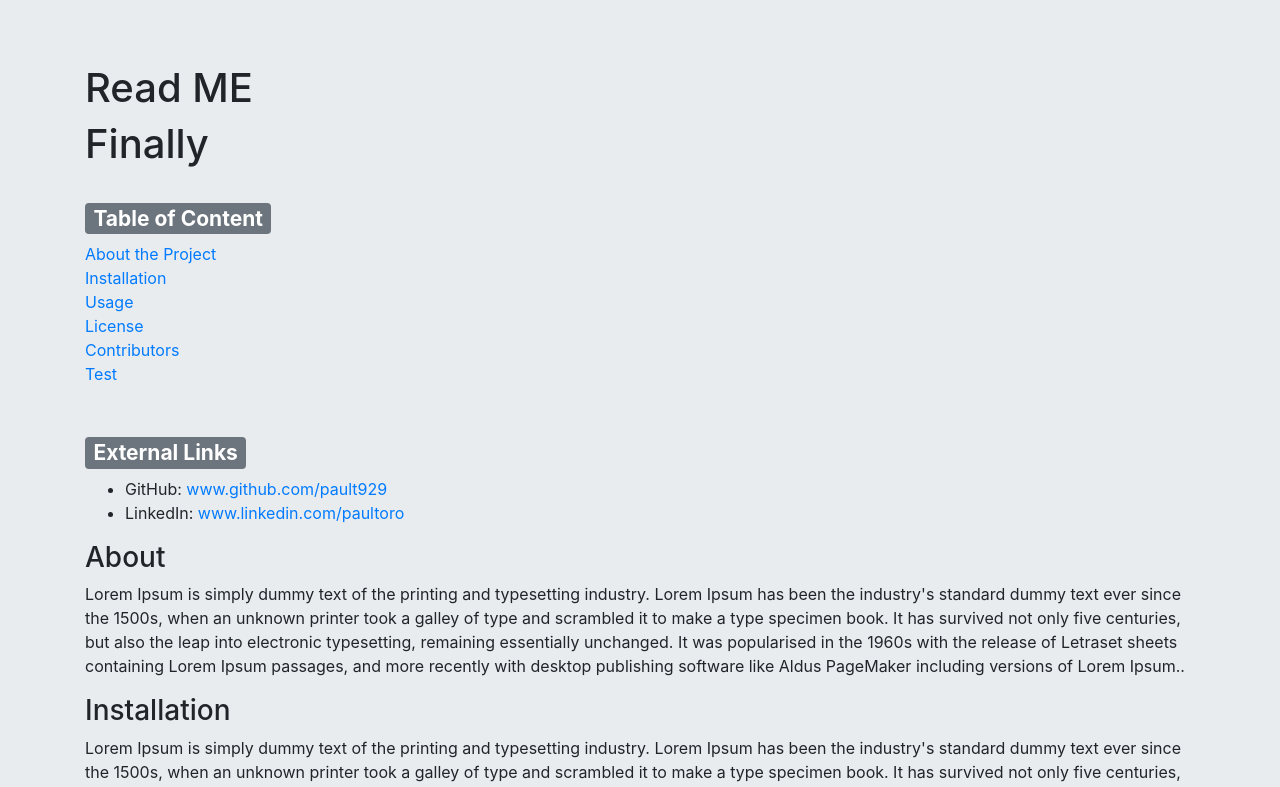
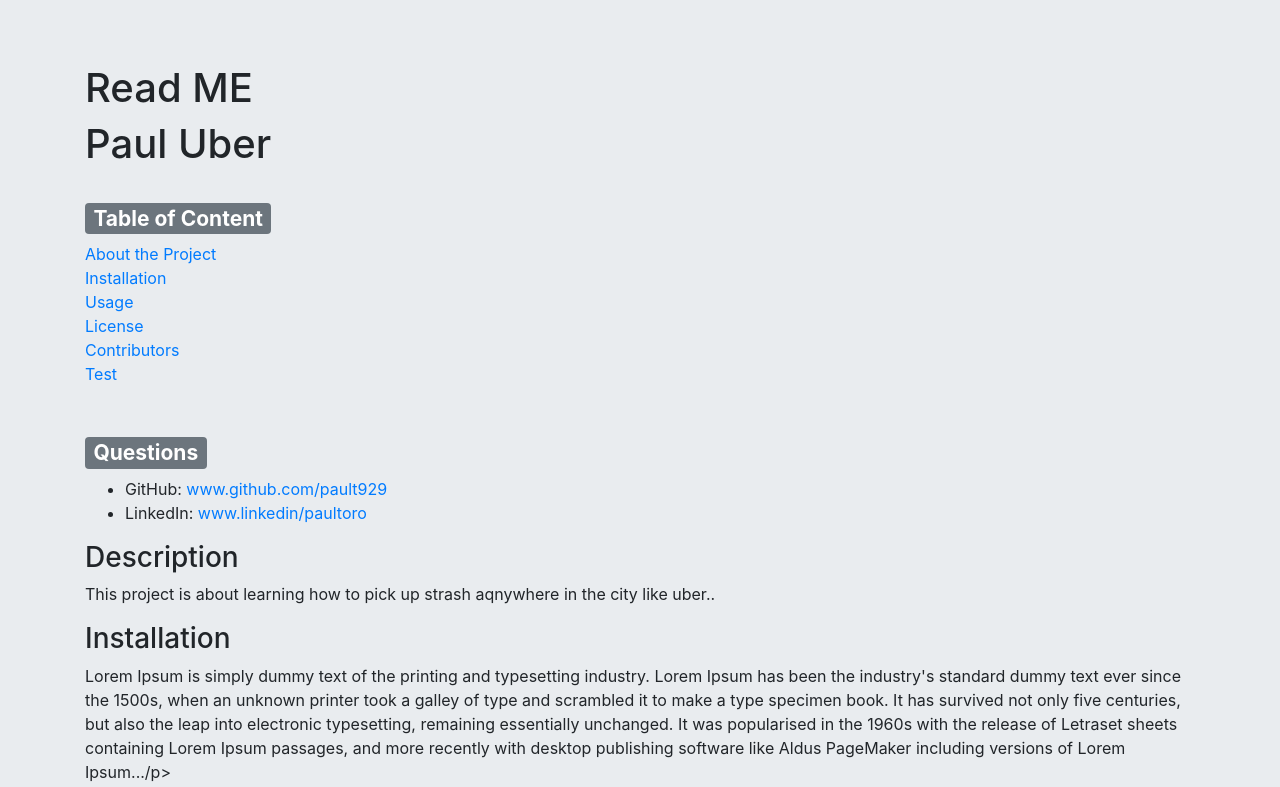
Before and after one commit to pault929/Can-you-READ-a-READaME, a website: page index.html in a window 1280 px wide. Shown: the top 787 px of the page. Drawn offline with nearby package versions, Linux system fonts and the light colour scheme.

Commit message:
fixing links got git and LinkedIn

```diff
--- a/index.html
+++ b/index.html
@@ -5,13 +5,13 @@
   <meta charset="UTF-8">
   <meta http-equiv="X-UA-Compatible" content="ie=edge">
   <link rel="stylesheet" href="https://maxcdn.bootstrapcdn.com/bootstrap/4.0.0/css/bootstrap.min.css">
-  <title>Finally</title>
+  <title>Paul Uber</title>
 </head>
 <body>
   <div class="jumbotron jumbotron-fluid">
   <div class="container">
   <h1>Read ME</h1>
-    <h1 class="display-5">Finally</h1>
+    <h1 class="display-5">Paul Uber</h1>
 
     <br>
     <h3><span class="badge badge-secondary">Table of Content</span></h3>
@@ -23,18 +23,18 @@
       <a href=#Test>Test</a><br>
     <br>
     <br>
-    <h3><span class="badge badge-secondary">External Links</span></h3>
+    <h3><span class="badge badge-secondary">Questions</span></h3>
     <ul>
-      <li>GitHub: <a href=www.github.com/pault929>www.github.com/pault929</a></li>
-      <li>LinkedIn: <a href=www.linkedin.com/paultoro>www.linkedin.com/paultoro</a></li>
+      <li>GitHub: <a href="https://github.com/pault929">www.github.com/pault929</a></li>
+      <li>LinkedIn: <a href="https://www.linkedin.com/paultoro">www.linkedin/paultoro</a></li>
     </ul>
 
-      <p id="About" class="lead"><h3>About</h3>Lorem Ipsum is simply dummy text of the printing and typesetting industry. Lorem Ipsum has been the industry's standard dummy text ever since the 1500s, when an unknown printer took a galley of type and scrambled it to make a type specimen book. It has survived not only five centuries, but also the leap into electronic typesetting, remaining essentially unchanged. It was popularised in the 1960s with the release of Letraset sheets containing Lorem Ipsum passages, and more recently with desktop publishing software like Aldus PageMaker including versions of Lorem Ipsum..</p>
-      <p id="Installation" class="lead"><h3>Installation</h3>Lorem Ipsum is simply dummy text of the printing and typesetting industry. Lorem Ipsum has been the industry's standard dummy text ever since the 1500s, when an unknown printer took a galley of type and scrambled it to make a type specimen book. It has survived not only five centuries, but also the leap into electronic typesetting, remaining essentially unchanged. It was popularised in the 1960s with the release of Letraset sheets containing Lorem Ipsum passages, and more recently with desktop publishing software like Aldus PageMaker including versions of Lorem Ipsum../p>
-      <p id="Usage" class="lead"><h3>Usage</h3>Lorem Ipsum is simply dummy text of the printing and typesetting industry. Lorem Ipsum has been the industry's standard dummy text ever since the 1500s, when an unknown printer took a galley of type and scrambled it to make a type specimen book. It has survived not only five centuries, but also the leap into electronic typesetting, remaining essentially unchanged. It was popularised in the 1960s with the release of Letraset sheets containing Lorem Ipsum passages, and more recently with desktop publishing software like Aldus PageMaker including versions of Lorem Ipsum..</p>
-      <p id="License" class="lead"><h3>License</h3>Lorem Ipsum is simply dummy text of the printing and typesetting industry. Lorem Ipsum has been the industry's standard dummy text ever since the 1500s, when an unknown printer took a galley of type and scrambled it to make a type specimen book. It has survived not only five centuries, but also the leap into electronic typesetting, remaining essentially unchanged. It was popularised in the 1960s with the release of Letraset sheets containing Lorem Ipsum passages, and more recently with desktop publishing software like Aldus PageMaker including versions of Lorem Ipsum..</p>
-      <p id="Contributing" class="lead"><h3>Contributors</h3>Lorem Ipsum is simply dummy text of the printing and typesetting industry. Lorem Ipsum has been the industry's standard dummy text ever since the 1500s, when an unknown printer took a galley of type and scrambled it to make a type specimen book. It has survived not only five centuries, but also the leap into electronic typesetting, remaining essentially unchanged. It was popularised in the 1960s with the release of Letraset sheets containing Lorem Ipsum passages, and more recently with desktop publishing software like Aldus PageMaker including versions of Lorem Ipsum..</p>
-      <p id="Test" class="lead"><h3>Test</h3>Lorem Ipsum is simply dummy text of the printing and typesetting industry. Lorem Ipsum has been the industry's standard dummy text ever since the 1500s, when an unknown printer took a galley of type and scrambled it to make a type specimen book. It has survived not only five centuries, but also the leap into electronic typesetting, remaining essentially unchanged. It was popularised in the 1960s with the release of Letraset sheets containing Lorem Ipsum passages, and more recently with desktop publishing software like Aldus PageMaker including versions of Lorem Ipsum..</p>
+      <p id="About" class="lead"><h3>Description</h3>This project is about learning how to pick up strash aqnywhere in the city like uber..</p>
+      <p id="Installation" class="lead"><h3>Installation</h3>Lorem Ipsum is simply dummy text of the printing and typesetting industry. Lorem Ipsum has been the industry's standard dummy text ever since the 1500s, when an unknown printer took a galley of type and scrambled it to make a type specimen book. It has survived not only five centuries, but also the leap into electronic typesetting, remaining essentially unchanged. It was popularised in the 1960s with the release of Letraset sheets containing Lorem Ipsum passages, and more recently with desktop publishing software like Aldus PageMaker including versions of Lorem Ipsum.../p>
+      <p id="Usage" class="lead"><h3>Usage</h3>Lorem Ipsum is simply dummy text of the printing and typesetting industry. Lorem Ipsum has been the industry's standard dummy text ever since the 1500s, when an unknown printer took a galley of type and scrambled it to make a type specimen book. It has survived not only five centuries, but also the leap into electronic typesetting, remaining essentially unchanged. It was popularised in the 1960s with the release of Letraset sheets containing Lorem Ipsum passages, and more recently with desktop publishing software like Aldus PageMaker including versions of Lorem Ipsum...</p>
+      <p id="License" class="lead"><h3>License</h3>Lorem Ipsum is simply dummy text of the printing and typesetting industry. Lorem Ipsum has been the industry's standard dummy text ever since the 1500s, when an unknown printer took a galley of type and scrambled it to make a type specimen book. It has survived not only five centuries, but also the leap into electronic typesetting, remaining essentially unchanged. It was popularised in the 1960s with the release of Letraset sheets containing Lorem Ipsum passages, and more recently with desktop publishing software like Aldus PageMaker including versions of Lorem Ipsum...</p>
+      <p id="Contributing" class="lead"><h3>Contributors</h3>Lorem Ipsum is simply dummy text of the printing and typesetting industry. Lorem Ipsum has been the industry's standard dummy text ever since the 1500s, when an unknown printer took a galley of type and scrambled it to make a type specimen book. It has survived not only five centuries, but also the leap into electronic typesetting, remaining essentially unchanged. It was popularised in the 1960s with the release of Letraset sheets containing Lorem Ipsum passages, and more recently with desktop publishing software like Aldus PageMaker including versions of Lorem Ipsum...</p>
+      <p id="Test" class="lead"><h3>Test</h3>Lorem Ipsum is simply dummy text of the printing and typesetting industry. Lorem Ipsum has been the industry's standard dummy text ever since the 1500s, when an unknown printer took a galley of type and scrambled it to make a type specimen book. It has survived not only five centuries, but also the leap into electronic typesetting, remaining essentially unchanged. It was popularised in the 1960s with the release of Letraset sheets containing Lorem Ipsum passages, and more recently with desktop publishing software like Aldus PageMaker including versions of Lorem Ipsum...</p>
 
 
 
```
Also changed, not shown: index.js (+5 -5 lines).
